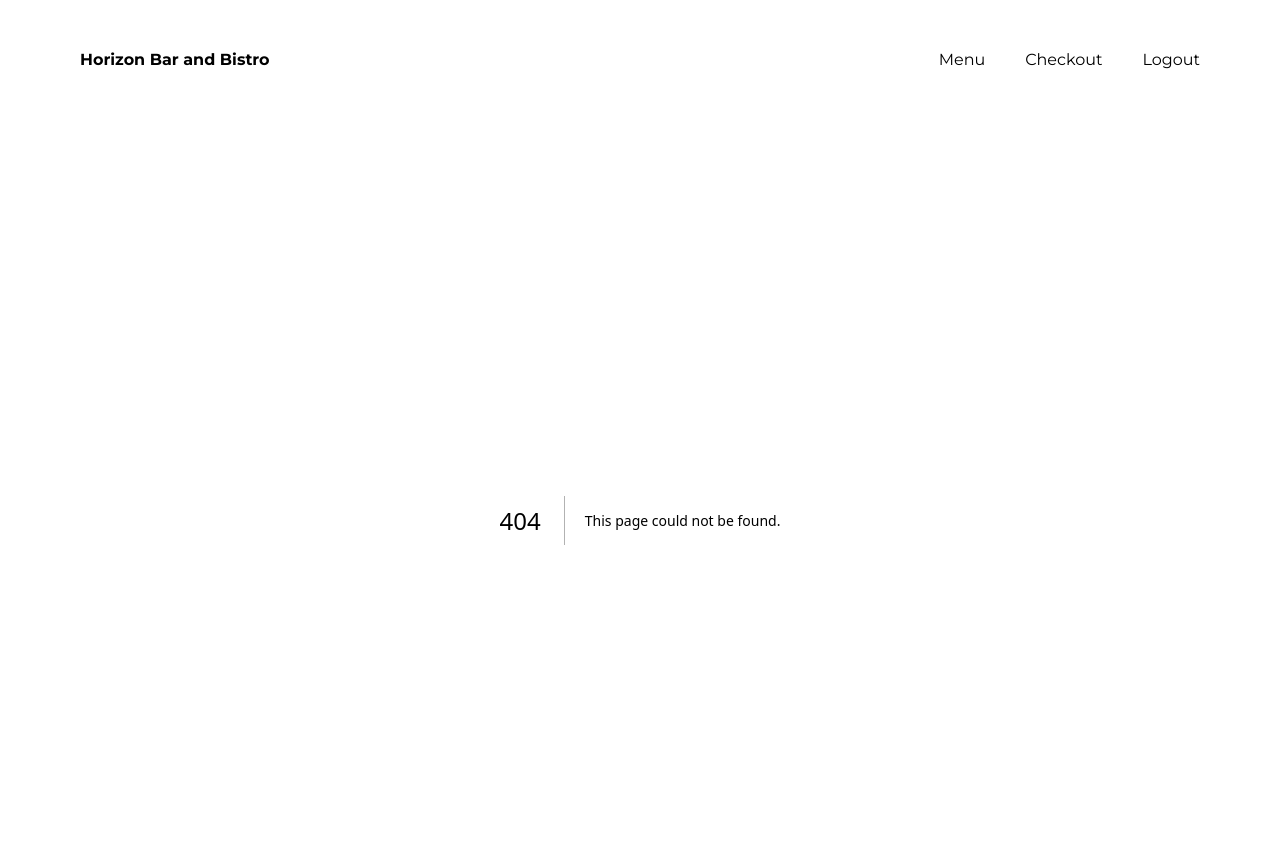
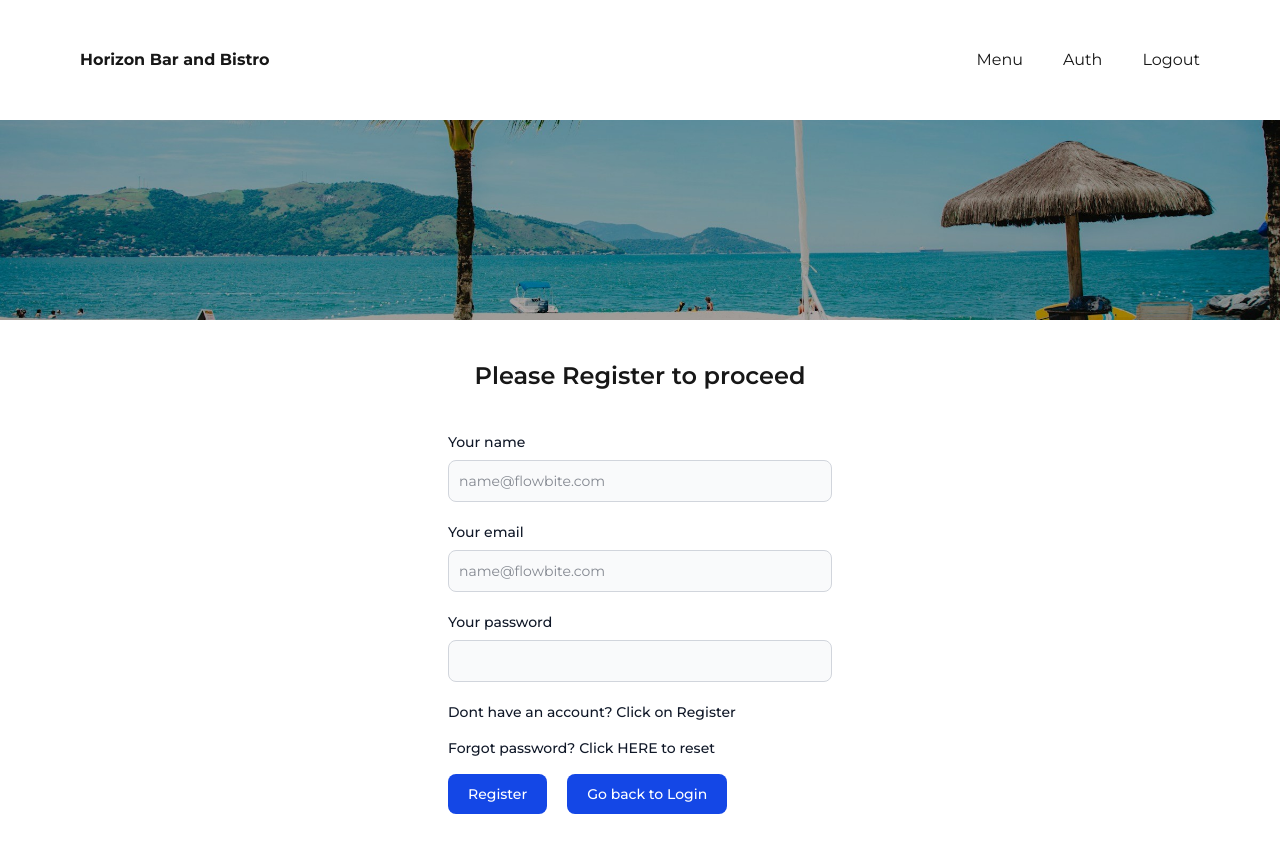
Before and after one commit to mathew-dewes/horizon-bar-and-bistro, a Next.js app: page /auth/register in a window 1280 px wide. Before the commit this address had no page. Shown: the top 852 px of the page. After the commit the page ends 814 px from the top, so only its background shows below. Built offline with nearby package versions, Linux system fonts and the light colour scheme.

Commit message:
Auth route added with login and register forms

```diff
--- /dev/null
+++ b/app/auth/_components/LoginForm.tsx
@@ -0,0 +1,30 @@
+import Link from "next/link";
+
+export default function LoginForm(){
+    return (
+        <form className="max-w-sm mx-auto mt-10">
+  <div className="mb-5">
+    <label className="block mb-2 text-sm font-medium text-gray-900 dark:text-white">Your email</label>
+    <input type="email" id="email" className="bg-gray-50 border border-gray-300 text-gray-900 text-sm rounded-lg focus:ring-blue-500 focus:border-blue-500 block w-full p-2.5 dark:bg-gray-700 dark:border-gray-600 dark:placeholder-gray-400 dark:text-white dark:focus:ring-blue-500 dark:focus:border-blue-500" placeholder="name@flowbite.com" required />
+  </div>
+  <div className="mb-5">
+    <label className="block mb-2 text-sm font-medium text-gray-900 dark:text-white">Your password</label>
+    <input type="password" id="password" className="bg-gray-50 border border-gray-300 text-gray-900 text-sm rounded-lg focus:ring-blue-500 focus:border-blue-500 block w-full p-2.5 dark:bg-gray-700 dark:border-gray-600 dark:placeholder-gray-400 dark:text-white dark:focus:ring-blue-500 dark:focus:border-blue-500" required />
+  </div>
+      <label className="block mb-4 text-sm font-medium text-gray-900 dark:text-white">Dont have an account? Click on Register
+      </label>
+      <label className="block mb-4 text-sm font-medium text-gray-900 dark:text-white">Forgot password? Click HERE to reset
+      </label>
+
+      <div className="flex gap-5">
+  <button type="submit" className="text-white bg-blue-700 hover:bg-blue-800 font-medium rounded-lg text-sm w-full sm:w-auto px-5 py-2.5 text-center dark:bg-blue-600 dark:hover:bg-blue-700 dark:focus:ring-blue-800">Login</button>
+  <Link href={'/auth/register'} className="text-white bg-blue-700 hover:bg-blue-800 font-medium rounded-lg text-sm w-full sm:w-auto px-5 py-2.5 text-center dark:bg-blue-600 dark:hover:bg-blue-700 dark:focus:ring-blue-800">Create account</Link>
+
+
+      </div>
+
+
+
+</form>
+    )
+}
--- /dev/null
+++ b/app/auth/_components/RegisterForm.tsx
@@ -0,0 +1,34 @@
+import Link from "next/link";
+
+export default function RegisterForm(){
+    return (
+        <form className="max-w-sm mx-auto mt-10">
+  <div className="mb-5">
+    <label className="block mb-2 text-sm font-medium text-gray-900 dark:text-white">Your name</label>
+    <input type="text" id="name" name="name" className="bg-gray-50 border border-gray-300 text-gray-900 text-sm rounded-lg focus:ring-blue-500 focus:border-blue-500 block w-full p-2.5 dark:bg-gray-700 dark:border-gray-600 dark:placeholder-gray-400 dark:text-white dark:focus:ring-blue-500 dark:focus:border-blue-500" placeholder="name@flowbite.com" required />
+  </div>
+  <div className="mb-5">
+    <label className="block mb-2 text-sm font-medium text-gray-900 dark:text-white">Your email</label>
+    <input type="email" id="email" name="email" className="bg-gray-50 border border-gray-300 text-gray-900 text-sm rounded-lg focus:ring-blue-500 focus:border-blue-500 block w-full p-2.5 dark:bg-gray-700 dark:border-gray-600 dark:placeholder-gray-400 dark:text-white dark:focus:ring-blue-500 dark:focus:border-blue-500" placeholder="name@flowbite.com" required />
+  </div>
+  <div className="mb-5">
+    <label className="block mb-2 text-sm font-medium text-gray-900 dark:text-white">Your password</label>
+    <input type="password" id="password" name="password" className="bg-gray-50 border border-gray-300 text-gray-900 text-sm rounded-lg focus:ring-blue-500 focus:border-blue-500 block w-full p-2.5 dark:bg-gray-700 dark:border-gray-600 dark:placeholder-gray-400 dark:text-white dark:focus:ring-blue-500 dark:focus:border-blue-500" required />
+  </div>
+      <label className="block mb-4 text-sm font-medium text-gray-900 dark:text-white">Dont have an account? Click on Register
+      </label>
+      <label className="block mb-4 text-sm font-medium text-gray-900 dark:text-white">Forgot password? Click HERE to reset
+      </label>
+
+      <div className="flex gap-5">
+  <button type="submit" className="text-white bg-blue-700 hover:bg-blue-800 font-medium rounded-lg text-sm w-full sm:w-auto px-5 py-2.5 text-center dark:bg-blue-600 dark:hover:bg-blue-700 dark:focus:ring-blue-800">Register</button>
+  <Link href={'/auth/login'} className="text-white bg-blue-700 hover:bg-blue-800 font-medium rounded-lg text-sm w-full sm:w-auto px-5 py-2.5 text-center dark:bg-blue-600 dark:hover:bg-blue-700 dark:focus:ring-blue-800">Go back to Login</Link>
+
+
+      </div>
+
+
+
+</form>
+    )
+}
--- /dev/null
+++ b/app/auth/login/page.tsx
@@ -0,0 +1,14 @@
+import LoginForm from "../_components/LoginForm";
+
+export default function page(){
+    return (
+        <div>
+
+                       <h1 className="font-semibold text-center text-2xl">Please login to proceed</h1>
+
+
+        <LoginForm/>
+
+        </div>
+    )
+}
--- /dev/null
+++ b/app/auth/register/page.tsx
@@ -0,0 +1,11 @@
+import RegisterForm from "../_components/RegisterForm";
+
+export default function page() {
+    return (
+        <div>
+            <h1 className="font-semibold text-center text-2xl">Please Register to proceed</h1>
+            <RegisterForm />
+
+        </div>
+    )
+}
--- a/app/layout.tsx
+++ b/app/layout.tsx
@@ -3,9 +3,7 @@ import { Poppins, Montserrat} from "next/font/google";
 
 import "./globals.css";
 import Navbar from "@/components/navigation/Navbar";
-
-
-
+import BeachBanner from "@/components/BeachBanner";
 
 const poppins = Poppins({
  subsets:["latin"],
@@ -38,7 +36,7 @@ export default function RootLayout({
       >
 
  <Navbar />
-
+ <BeachBanner/>
 
 
 
--- a/app/page.tsx
+++ b/app/page.tsx
@@ -1,11 +1,9 @@
-import BeachBanner from "@/components/BeachBanner";
 import MenuList from "./(menu)/_components/MenuList";
 
 export default function page(){
 
   return (
     <div>
-          <BeachBanner text="Welcome to Horizon Bar and Bistro!"/>
           <MenuList/>
     </div>
   )
--- a/components/BeachBanner.tsx
+++ b/components/BeachBanner.tsx
@@ -1,6 +1,6 @@
-export default function BeachBanner({text}:{text: string}){
+export default function BeachBanner({text}:{text?: string}){
     return (
-           <div className="bg-[url('/beach.jpg')] h-50 bg-cover bg-center p-8 mb-2">
+           <div className="bg-[url('/beach.jpg')] h-50 bg-cover bg-center p-8 mb-10">
          <h1 className="text-xl lg:text-2xl font-medium">{text}</h1>
       </div>
     )
--- a/components/navigation/Navbar.tsx
+++ b/components/navigation/Navbar.tsx
@@ -1,18 +1,22 @@
-export default function Navbar(){
+import Link from "next/link"
+
+export default function Navbar() {
 
     const navLinks = [
-    { href: "/", label: "Menu" },
-    { href: "/order", label: "Checkout" },
-    { href: "/user/orders", label: "Logout" },
+        { href: "/", label: "Menu" },
+        { href: "/auth/login", label: "Auth" },
+
+        { href: "/user/orders", label: "Logout" },
 
 
-  ]
+    ]
     return (
         <nav className="flex justify-between mx-5 sm:mx-20 items-center h-30">
-            <h1 className="font-bold">Horizon Bar and Bistro</h1>
+            <Link href={'/'}><h1 className="font-bold">Horizon Bar and Bistro</h1></Link>
+
             <ul className="flex gap-10">
-                {navLinks.map((link, key)=>{
-                    return <li key={key}>{link.label}</li>
+                {navLinks.map((link, key) => {
+                    return <Link href={link.href} key={key}>{link.label}</Link>
                 })}
             </ul>
         </nav>
```
